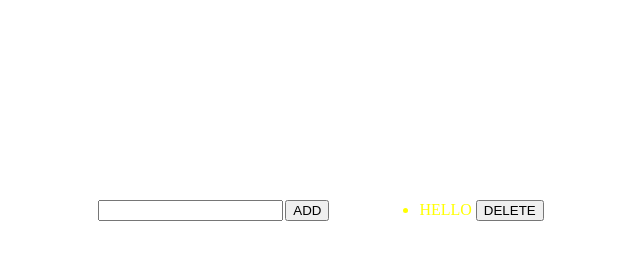
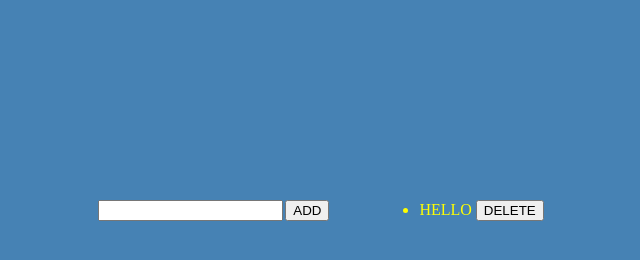
Before and after one commit to karthick123-bot/TO-DO-LIST, a plain HTML site: page index.html in a window 1280 px wide. Shown: the whole page, without its empty margins (319-959 px from the left). Drawn offline with Linux system fonts and the light colour scheme.

Commit message:
Update index.html

```diff
--- a/index.html
+++ b/index.html
@@ -11,7 +11,7 @@
 <style>
 
     body{
-        background-color:steel blue;
+        background-color:steelblue;
         display: flex;
         justify-content: center;
         align-items: center;
```
